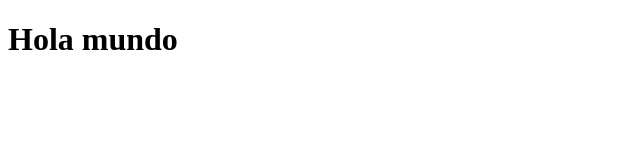
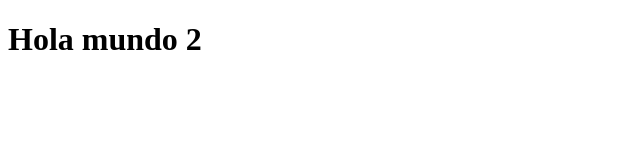
Before and after one commit to pavg92/pruebagit, a plain HTML site: page index.html in a window 1280 px wide. Shown: the full height of the page, 0-640 px from the left. Drawn offline with Linux system fonts and the light colour scheme.

Commit message:
ahora el index tiene dif

```diff
--- a/index.html
+++ b/index.html
@@ -5,7 +5,7 @@
 	<title>Proyecto Git</title>
 </head>
 <body>
-	<h1>Hola mundo</h1>
+	<h1>Hola mundo 2</h1>
 
 </body>
 </html>
```
